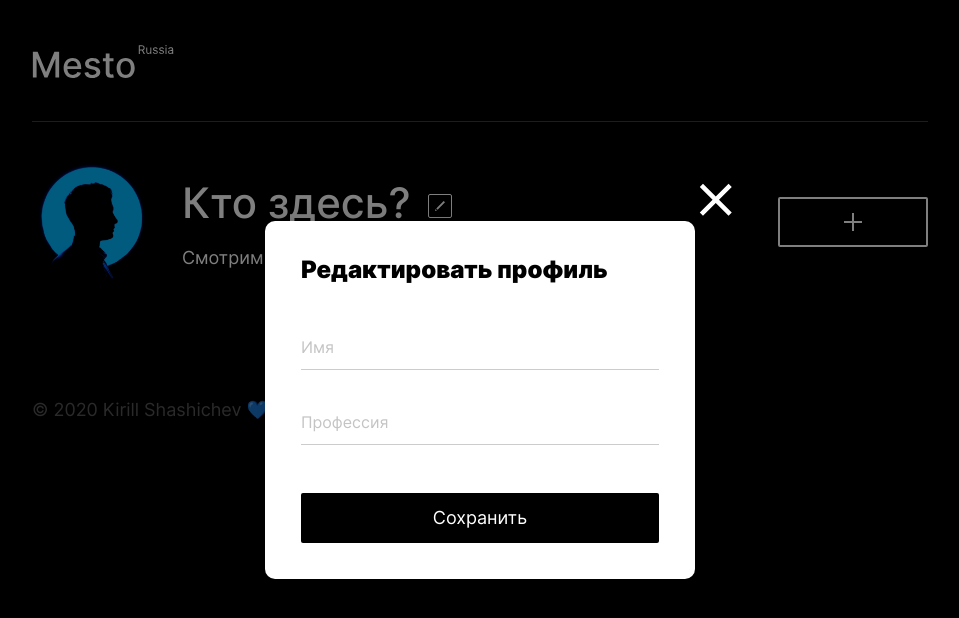
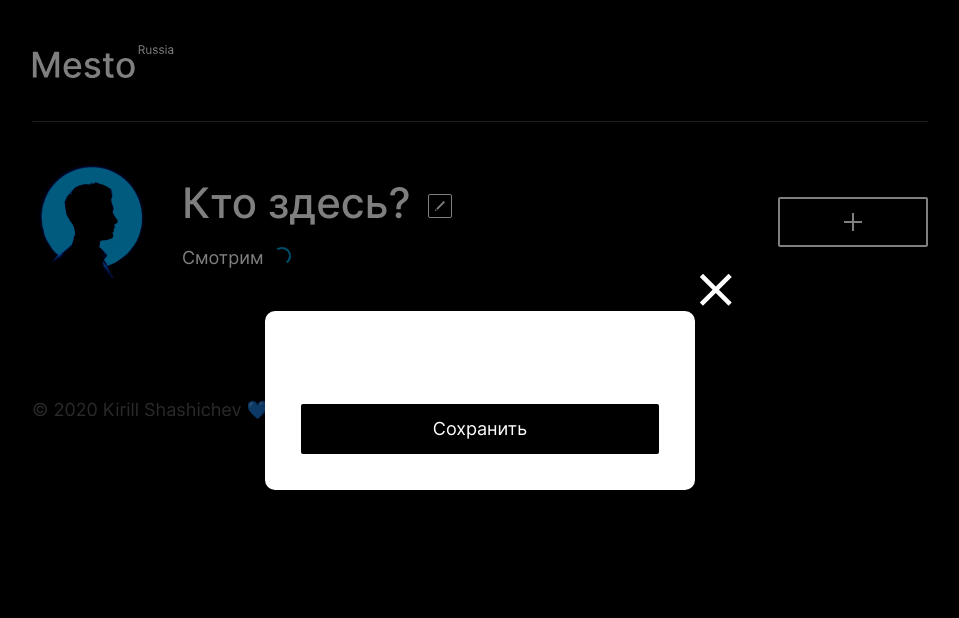
Before and after one commit to Qtrixnet/react-mesto-auth, a React (Create React App) app: page / in a window 1280 px wide. Both pictures are taken after a click on the button 599 px from the left and 205 px from the top of the page. Shown: the top 618 px of the page, without its empty margins (160-1119 px from the left). Built offline with nearby package versions, Linux system fonts and the light colour scheme.

Commit message:
feat: настроить закрытие попапов

```diff
--- a/src/components/App.js
+++ b/src/components/App.js
@@ -1,15 +1,48 @@
+import React from "react";
 import Header from "./Header";
 import Main from "./Main";
 import Footer from "./Footer";
+import PopupWithForm from "./PopupWithForm";
 
 function App() {
+
+  const [isEditProfilePopupOpen, setEditProfilePopupOpen] = React.useState(false);
+  const [isAddPlacePopupOpen, setAddPlacePopupOpen] = React.useState(false);
+  const [isEditAvatarPopupOpen, setEditAvatarPopupOpen] = React.useState(false);
+
+  function handleEditAvatarClick() {
+    setEditAvatarPopupOpen(!isEditAvatarPopupOpen)
+  }
+
+  function handleEditProfileClick() {
+    setEditProfilePopupOpen(!isEditProfilePopupOpen)
+  }
+
+  function handleAddPlaceClick() {
+    setAddPlacePopupOpen(!isAddPlacePopupOpen)
+  }
+
+  function closeAllPopups() {
+    setEditAvatarPopupOpen(false)
+    setEditProfilePopupOpen(false)
+    setAddPlacePopupOpen(false)
+  }
+
   return (
     <div className="App">
       <div className="page">
         <div className="page__container">
           <Header />
-          <Main />
+          <Main
+            onEditProfile={handleEditProfileClick}
+            onAddPlace={handleAddPlaceClick}
+            onEditAvatar={handleEditAvatarClick}
+          />
+          <PopupWithForm onClose={closeAllPopups} isOpen={isEditProfilePopupOpen}/>
+          <PopupWithForm onClose={closeAllPopups} isOpen={isAddPlacePopupOpen}/>
+          <PopupWithForm onClose={closeAllPopups} isOpen={isEditAvatarPopupOpen}/>
           <Footer />
+
           <div id="editProfile" className="popup">
             <form name="profile" className="popup__form" noValidate>
               <fieldset className="popup__set">
@@ -96,21 +129,6 @@ function App() {
             <div className="popup__overlay"></div>
           </div>
 
-          <div id="openPicture" className="popup">
-            <div className="popup__fullScreen">
-              <div className="popup__image-desription">
-                <img
-                  className="popup__image"
-                  src="#"
-                  alt="Фото в попапе с карточкой"
-                />
-                <p className="popup__image-subtitle"></p>
-                <button type="button" className="popup__close-button"></button>
-              </div>
-            </div>
-            <div className="popup__overlay"></div>
-          </div>
-
           <div id="confirm" className="popup">
             <form name="confirmDeleteCard" className="popup__form" noValidate>
               <fieldset className="popup__set">
@@ -182,7 +200,7 @@ function App() {
         </div>
       </div>
     </div>
-  )
+  );
 }
 
 export default App;
--- a/src/components/Main.js
+++ b/src/components/Main.js
@@ -1,18 +1,6 @@
 import avatarBlank from "../images/prof.jpg";
 
-function handleEditAvatarClick() {
-  document.querySelector("#update").classList.add("popup_opened");
-}
-
-function handleEditProfileClick() {
-  document.querySelector("#editProfile").classList.add("popup_opened");
-}
-
-function handleAddPlaceClick() {
-  document.querySelector("#addCard").classList.add("popup_opened");
-}
-
-function Main() {
+function Main(props) {
   return (
     <main className="content">
       <section className="profile">
@@ -26,7 +14,7 @@ function Main() {
           <button
             title="Загрузить новый аватар"
             className="profile__avatar-edit-button"
-            onClick={handleEditAvatarClick}
+            onClick={props.onEditAvatar}
           ></button>
         </div>
         <div className="profile__info">
@@ -43,14 +31,14 @@ function Main() {
             type="button"
             title="Редактировать профиль"
             className="profile__edit-button"
-            onClick={handleEditProfileClick}
+            onClick={props.onEditProfile}
           ></button>
         </div>
         <button
           type="button"
           title="Добавить новую фотографию"
           className="profile__add-button"
-          onClick={handleAddPlaceClick}
+          onClick={props.onAddPlace}
         ></button>
       </section>
       <section className="elements">
--- a/src/components/PopupWithForm.js
+++ b/src/components/PopupWithForm.js
@@ -1,46 +1,17 @@
 function PopupWithForm(props) {
   return (
-    <div id={props.name} className="popup">
+    <div id={props.id} className={`popup ${props.isOpen && 'popup_opened'}`}>
       <form name={props.name} className="popup__form" noValidate>
         <fieldset className="popup__set">
           <p className="popup__title">{props.title}</p>
-          {/* <label className="popup__form-field">
-            <input
-              name="name"
-              placeholder="Имя"
-              required
-              maxLength="40"
-              className="popup__input"
-              id="popup__name-input"
-              type="text"
-            />
-            <span
-              id="popup__name-input-error"
-              className="popup__input-error"
-            ></span>
-          </label> */}
-          {/* <label className="popup__form-field">
-            <input
-              name="job"
-              placeholder="Профессия"
-              required
-              maxLength="200"
-              className="popup__input"
-              id="popup__job-input"
-              type="text"
-            />
-            <span
-              id="popup__job-input-error"
-              className="popup__input-error"
-            ></span>
-          </label> */}
+          {props.children}
           <button type="submit" className="popup__button">
             Сохранить
           </button>
         </fieldset>
-        <button type="button" className="popup__close-button"></button>
+        <button type="button" onClick={props.onClose} className="popup__close-button"></button>
       </form>
-      <div className="popup__overlay"></div>
+      <div onClick={props.onClose} className="popup__overlay"></div>
     </div>
   );
 }
```
Also changed, not shown: src/components/ImagePopup.js (added, +20 -0 lines), 1 other file (tests, documents, lock files or other folders).
